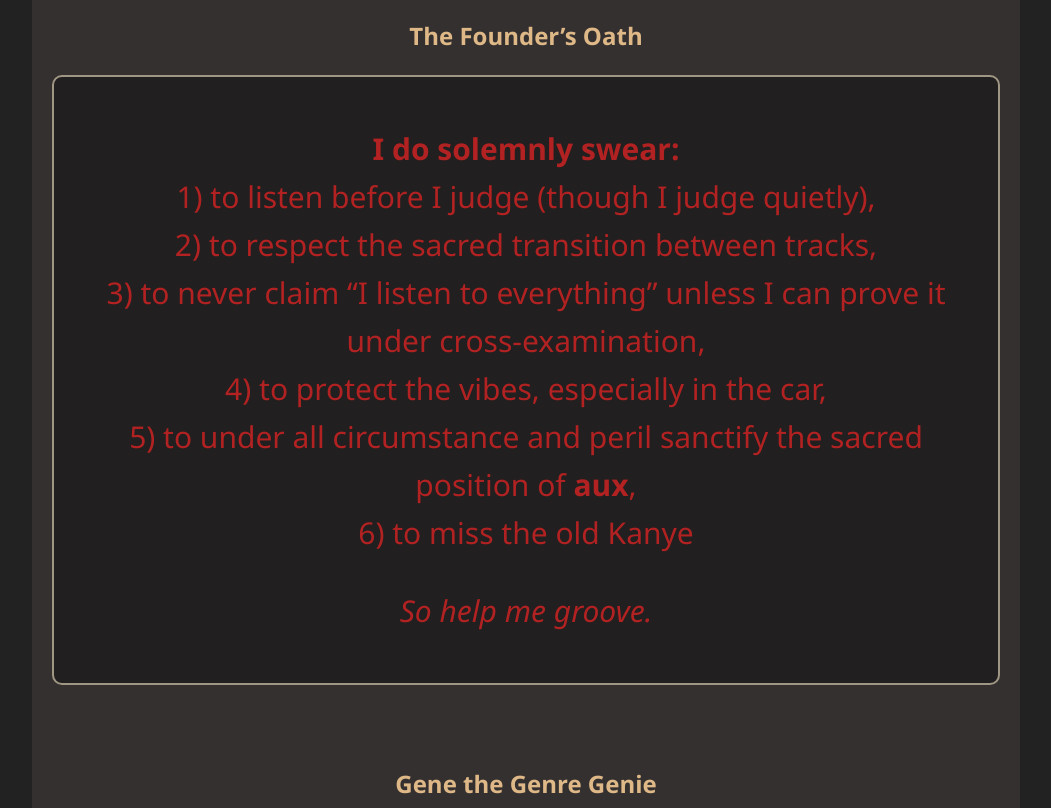
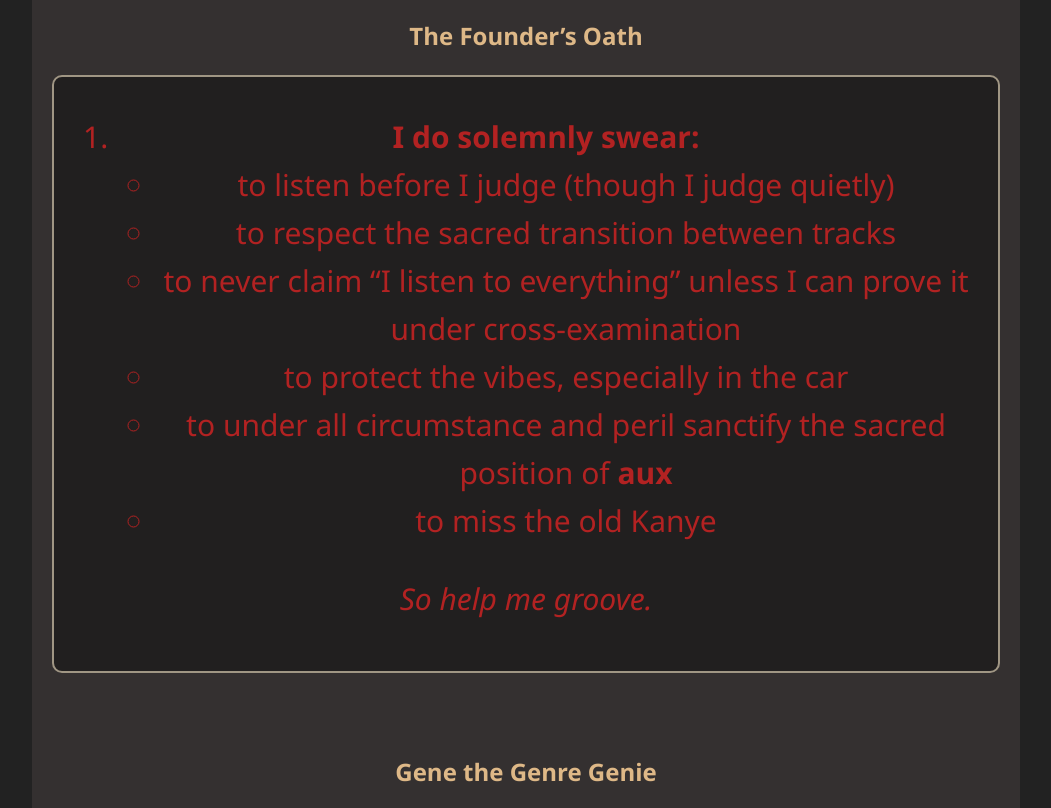
Before and after one commit to nm959g6xhs-eng/finalprojectis201, a plain HTML site: page scratch.html in a window 1280 px wide. Shown: the part 1433-2241 px from the top of the page, without its empty margins (114-1165 px from the left). Drawn offline with Linux system fonts and the light colour scheme.

Commit message:
Refactor Founder’s Oath into ordered list format

```diff
--- a/scratch.html
+++ b/scratch.html
@@ -83,20 +83,25 @@
   <h3 class="subsection-title">The Founder’s Oath</h3>
 
   <div class="oath-box">
-    <p class="content-description">
-      <strong>I do solemnly swear:</strong><br>
-      1) to listen before I judge (though I judge quietly),<br>
-      2) to respect the sacred transition between tracks,<br>
-      3) to never claim “I listen to everything” unless I can prove it under cross-examination,<br>
-      4) to protect the vibes, especially in the car,<br>
-      5) to under all circumstance and peril sanctify the sacred position of <strong>aux</strong>,<br>
-      6) to miss the old Kanye
-    </p>
+
+    <ol class="oath-outer">
+        <li class="content-description">
+        <strong>I do solemnly swear:</strong>
+
+        <ul class="oath-inner">
+            <li>to listen before I judge (though I judge quietly)</li>
+            <li>to respect the sacred transition between tracks</li>
+            <li>to never claim “I listen to everything” unless I can prove it under cross-examination</li>
+            <li>to protect the vibes, especially in the car</li>
+            <li>to under all circumstance and peril sanctify the sacred position of <strong>aux</strong></li>
+            <li>to miss the old Kanye</li>
+        </ul>
+        </li>
+    </ol>
 
     <p class="content-description">
-      <em>So help me groove.</em>
+        <em>So help me groove.</em>
     </p>
-        </div>
         </section>
     </div>
     <!-- Section 3 -->
```
